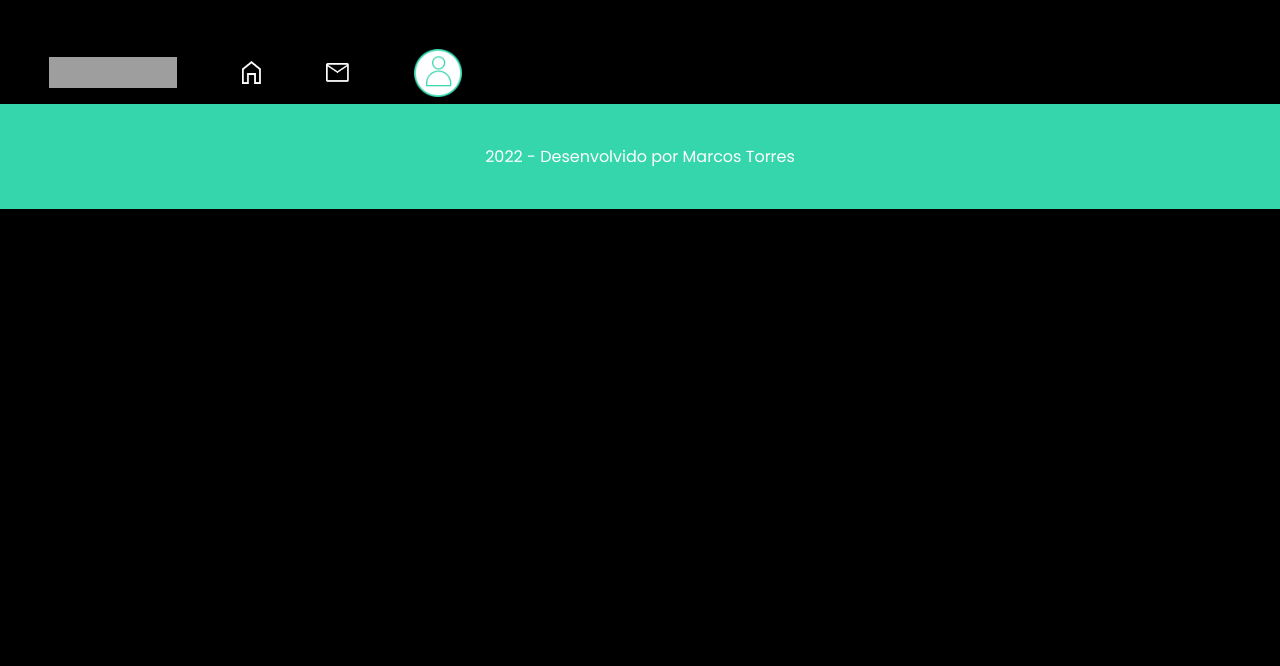
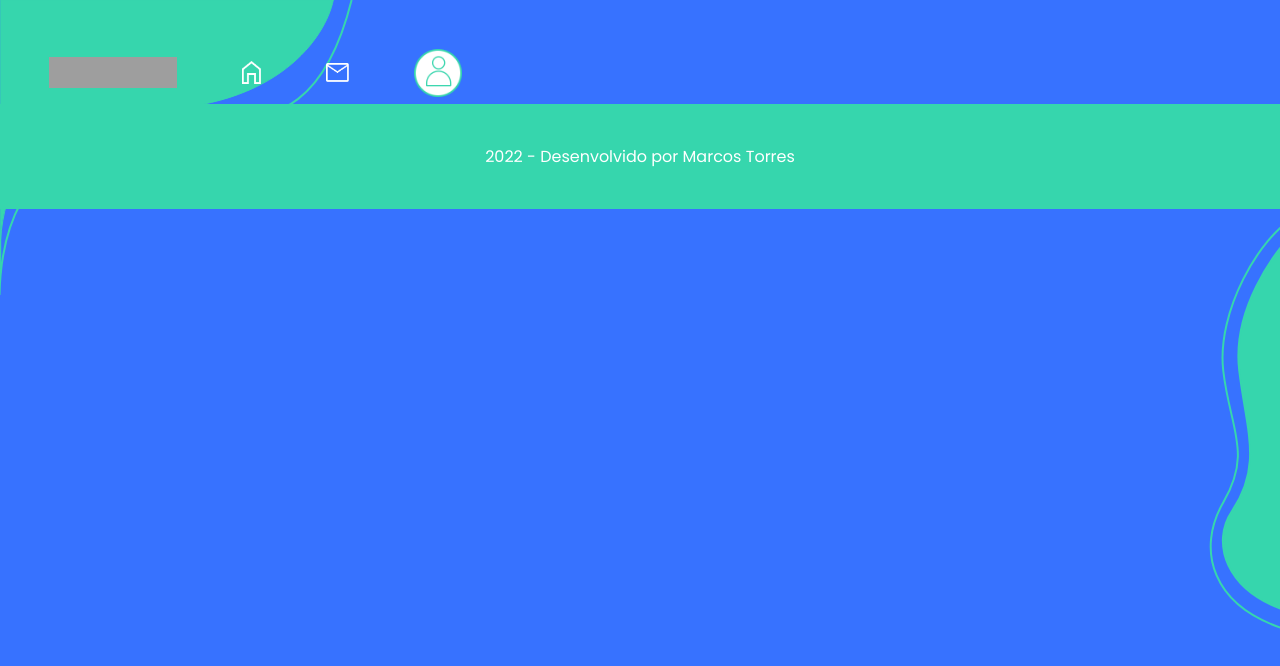
Before and after one commit to mt-torres/Adopet, a React (Create React App) app: page / in a window 1280 px wide. Shown: the top 666 px of the page. Built offline with nearby package versions, Linux system fonts and the light colour scheme; grey boxes are pictures that could not be loaded.

Commit message:
Add background image on body tag

```diff
--- a/src/layout/themes/Global.js
+++ b/src/layout/themes/Global.js
@@ -1,4 +1,6 @@
 import { createGlobalStyle } from "styled-components";
+import curvaTop from '../images/Group2.svg'
+import curvaDireita from '../images/Forma2.svg'
 
 export const GlobalStyle = createGlobalStyle`
 
@@ -28,8 +30,11 @@ export const GlobalStyle = createGlobalStyle`
     }
     body {
         font-family: 'Poppins', sans-serif;
-        background-color:black;
-
+        background-color: ${p => p.theme.BackGroundColor1};
+        background-image: url(${curvaTop}), url(${curvaDireita});
+        background-repeat: no-repeat;
+        background-position: top left, center right ;
+        height:100vh;
 
     }
 
```
Also changed, not shown: src/layout/images/Forma2.svg (added), src/layout/images/Group2.svg (added).
